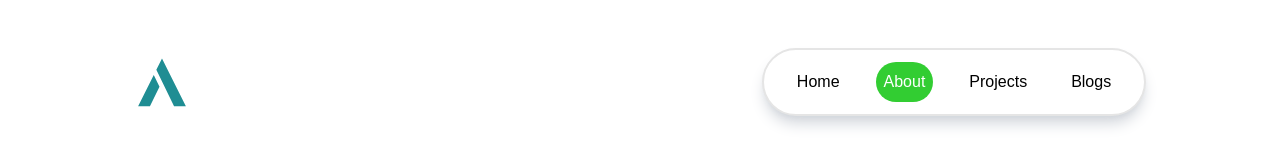
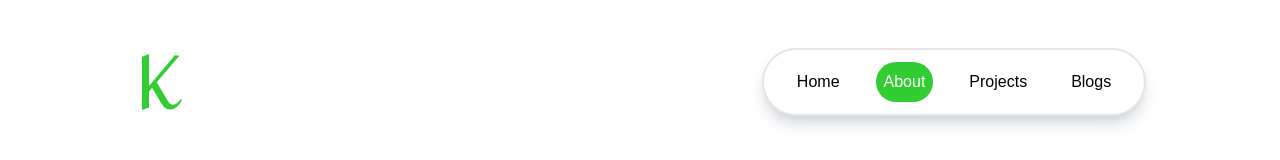
Before and after one commit to krishnabakshi2455/krishnabakshi.app, a Next.js app: page /about in a window 1280 px wide. Shown: the top 160 px of the page. Built offline with nearby package versions, Linux system fonts and the light colour scheme.

Commit message:
header logo animation fixed

```diff
--- a/src/animations/animationlogo/animated-logo.tsx
+++ b/src/animations/animationlogo/animated-logo.tsx
@@ -9,22 +9,24 @@ export default function AnimatedLogo() {
         visible: {
             pathLength: 1,
             // Set fill as per your theme
-            fill: "#1f8d93",
+            fill: "#32CD32",
         },
     };
-    console.log(iconVariant);
 
 
     return (
+        <>
+
             <AnimatePresence>
+
                 <motion.svg
-                viewBox="0 0 450 450"
+                    viewBox="0 28.100000381469727 26.549999237060547 37.20000457763672"
                     xmlns="http://www.w3.org/2000/svg"
-                className="h-full w-full fill-accent stroke-accent"
+                    className="h-full w-full fill-primary stroke-primary"
                 >
                     <motion.path
-                    d="M321.955 420L179.465 127.143L224.998 36.1755L416.91 420H321.955ZM204.867 263.253L128.055 420H33.0897L158.769 168.608L204.867 263.253Z"
-                    strokeWidth="15"
+                        d="M26.55 58.60Q25.10 61.60 23.05 63.30Q21 65.00 18.85 65.00Q17.05 65.00 15.90 64.33Q14.75 63.65 13.85 62.38Q12.95 61.10 11.20 58.10L6.70 50.50L4.65 52.95L4.65 63.60L0 65.30L0 29.90L4.65 28.10L4.65 49.30L21.80 29.00L24.85 29.25L9.75 46.90L16.85 58.80Q17.85 60.60 18.65 61.23Q19.45 61.85 20.70 61.80Q21.95 61.80 23.33 60.73Q24.70 59.65 25.70 58.00L26.55 58.60Z"
+                        strokeWidth="1"
                         variants={iconVariant}
                         initial="hidden"
                         animate="visible"
@@ -36,5 +38,6 @@ export default function AnimatedLogo() {
 
                 </motion.svg>
             </AnimatePresence>
+        </>
     );
 }
--- a/src/app/(site)/page.tsx
+++ b/src/app/(site)/page.tsx
@@ -1,21 +1,25 @@
+
 import HomeHero from '@/components/Home/HomeHero'
 import HomeSkills from "@/components/Home/HomeSkills";
 import UsingCanvaHook from '@/animations/canvahook/UsingCanvaHook'
 import HomeProjects from '@/components/Home/HomeProjects';
 
 
+
 export default function Home() {
+
   return (
     <>
 
 
-     <div className={
-      `md:mt-60
+
+      <div className={
+        `md:mt-60
       kb1:mt-12
       `
-     }>
+      }>
 
-      <div className={`
+        <div className={`
         md:flex
         md:flex-col
         md:gap-56
@@ -26,9 +30,9 @@ export default function Home() {
         `}>
           <HomeHero />
           <HomeSkills />
-          <HomeProjects/>
+          <HomeProjects />
+        </div>
       </div>
-     </div>
 
       <UsingCanvaHook />
 
```
Also changed, not shown: 1 other file (tests, documents, lock files or other folders). Lines whose indentation alone changed are shown as unchanged.
